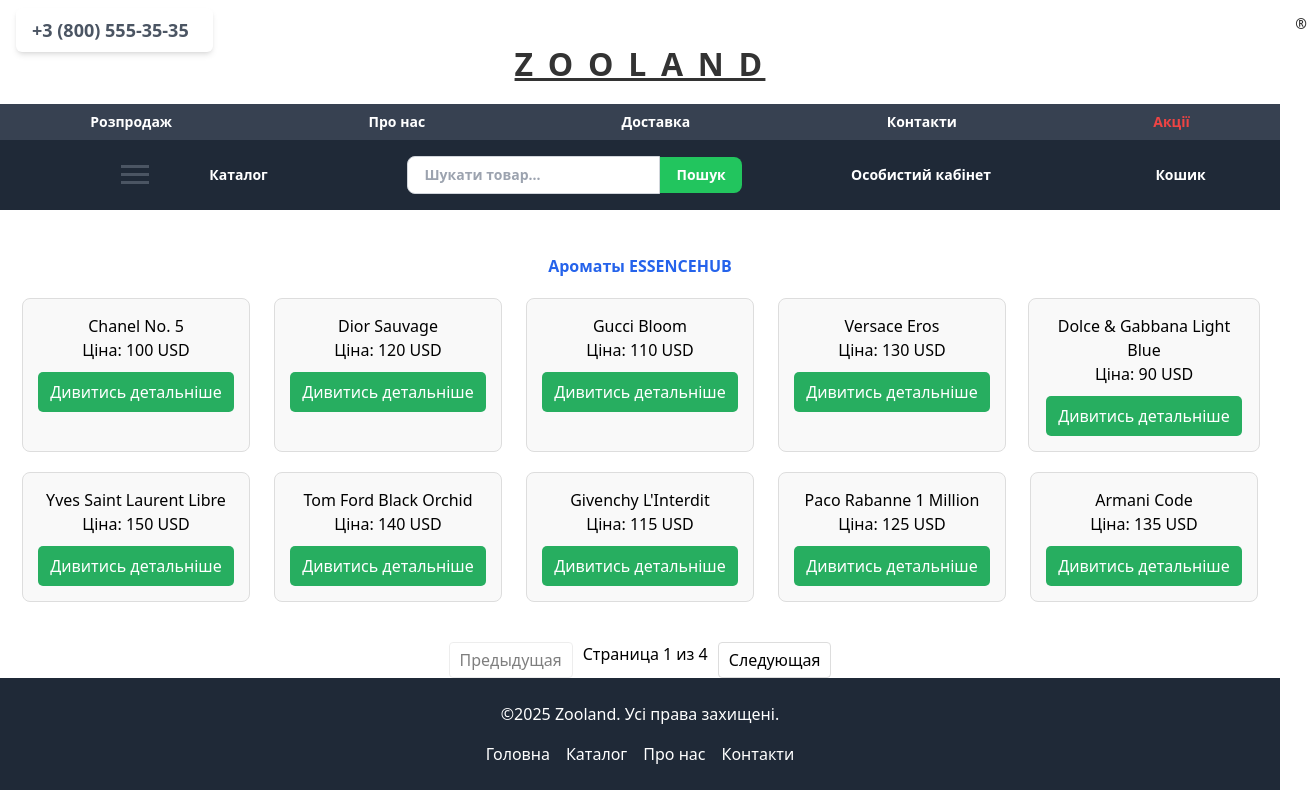
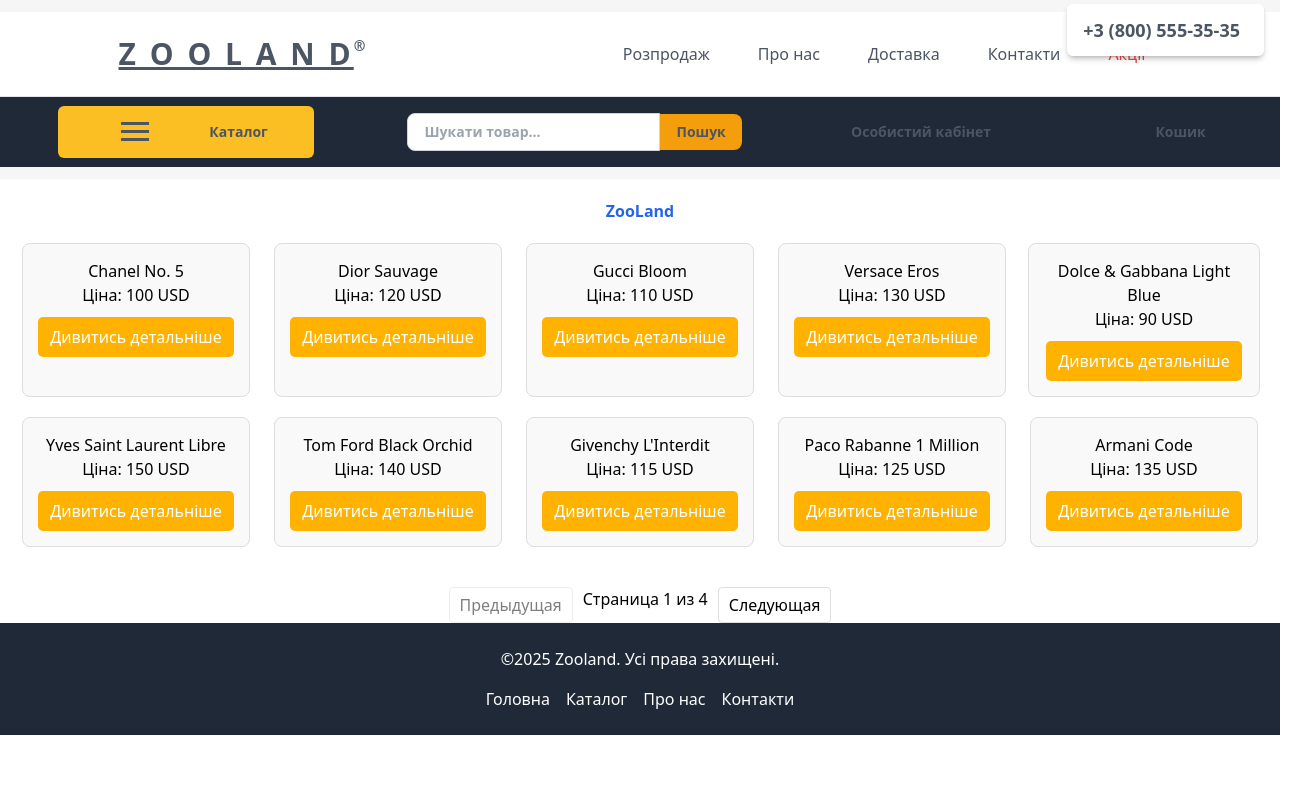
Before and after one commit to Vikingsergeevich/zoo-land, a Nuxt app in the folder zoo-land-frontend/: page /catalog in a window 1280 px wide. Shown: the whole page, 1310 px wide, since content can reach past the window. Built offline with nearby package versions, Linux system fonts and the light colour scheme.

Commit message:
Create header

```diff
--- a/zoo-land-frontend/components/Header/Header.vue
+++ b/zoo-land-frontend/components/Header/Header.vue
@@ -1,16 +1,13 @@
 <template>
-  <header class="header bg-gray-800 text-white py-6 w-full relative">
-    <div class="absolute top-2 left-4 bg-white text-gray-600 rounded-md px-4 py-2 shadow-md">
+  <header class="header bg-white text-white py-3 w-full relative">
+    <div class="absolute top-1 right-4 bg-white text-gray-600 rounded-md px-4 py-3 shadow-md">
       <span href="tel:+38005553535" class="flex items-center">
         <span class="font-bold text-lg mr-2">+3 (800) 555-35-35</span>
 			</hr>
         <!-- <button @click="requestCallback" class="bg-blue-600 text-white text-sm px-2 py-1 rounded">Перезвоните мне</button> -->
 			</span>
     </div>
-		<nuxt-link to="/" ><h1 class="text-6xl font-bold text-blue-600 py-6 underline tracking-widest relative">
-      Z O O L A N D
-      <sup class="text-sm absolute top-[-10px] right-[-30px]">®</sup>
-    </h1></nuxt-link>
+
     <HeaderNavbar />
   </header>
 </template>
@@ -34,7 +31,7 @@
 <style scoped>
 .header {
   text-align: center;
-  background-color: #ffffff;
+  background-color: rgba(246, 246, 246, var(--tw-bg-opacity));
   margin-bottom: 20px;
   position: relative;
 }
@@ -42,7 +39,7 @@
 .header h1 {
   margin: 0;
   font-size: 2em;
-  color: #333;
+  color: #5e5d55;
 }
 
 a {
--- a/zoo-land-frontend/components/Header/HeaderNavbar.vue
+++ b/zoo-land-frontend/components/Header/HeaderNavbar.vue
@@ -1,28 +1,41 @@
 <template>
   <div>
+
     <!-- Верхняя панель с кнопками -->
-    <nav class="bg-gray-700 text-white py-2 text-sm font-bold">
+    <nav class="py-3 bg-white border-b border-grey-light  text-gray-600 flex items-center justify-around space-x-4">
+      <nuxt-link to="/" ><h1 class="text-3xl font-bold text-gray-600 py-3 underline tracking-widest relative">
+      Z O O L A N D
+      <span class="text-sm absolute">®</span>
+    </h1></nuxt-link>
+
       <ul class="flex items-center justify-around space-x-4">
-        <li><nuxt-link to="/sale" class="hover:bg-green-500 px-4 py-2 rounded-md">Розпродаж</nuxt-link></li>
-        <li><nuxt-link to="/about" class="hover:bg-green-500 px-4 py-2 rounded-md">Про нас</nuxt-link></li>
-        <li><nuxt-link to="/delivery" class="hover:bg-green-500 px-4 py-2 rounded-md">Доставка</nuxt-link></li>
-        <li><nuxt-link to="/contacts" class="hover:bg-green-500 px-4 py-2 rounded-md">Контакти</nuxt-link></li>
-        <li><nuxt-link to="/offers" class="hover:bg-green-500 px-4 py-2 rounded-md text-red-500">Акції</nuxt-link></li>
+        <li><nuxt-link to="/sale" class="hover:bg-amber-500 hover:shadow-lg px-4 py-2 rounded-md">Розпродаж</nuxt-link></li>
+        <li><nuxt-link to="/about" class=" hover:bg-amber-500 hover:shadow-lg px-4 py-2 rounded-md">Про нас</nuxt-link></li>
+        <li><nuxt-link to="/delivery" class="hover:bg-amber-500 hover:shadow-lg px-4 py-2 rounded-md">Доставка</nuxt-link></li>
+        <li><nuxt-link to="/contacts" class="hover:bg-amber-500 hover:shadow-lg px-4 py-2 rounded-md">Контакти</nuxt-link></li>
+        <li><nuxt-link to="/offers" class="hover:bg-amber-500 hover:shadow-lg px-4 py-2 rounded-md text-red-500">Акції</nuxt-link></li>
       </ul>
+      <div class="absolute top-1 right-4 bg-white text-gray-600 rounded-md px-4 py-3 shadow-md">
+      <span href="tel:+38005553535" class="flex items-center">
+        <span class="font-bold text-lg mr-2">+3 (800) 555-35-35</span>
+			</hr>
+        <!-- <button @click="requestCallback" class="bg-blue-600 text-white text-sm px-2 py-1 rounded">Перезвоните мне</button> -->
+			</span>
+    </div>
     </nav>
 
     <!-- Основное меню -->
-    <nav class="bg-gray-800 text-white py-0 text-sm font-bold">
+    <nav class="bg-gray-800 text-gray-600 py-0 text-sm font-bold">
       <ul class="flex items-center justify-around space-x-4">
         <li class="w-64">
-          <nuxt-link to="/catalog" class="w-64 flex justify-around space-x-4 hover:bg-green-500 px-4 py-4 rounded-md w-40">
+          <nuxt-link to="/catalog" class=" bg-amber-400 w-64 flex justify-around space-x-4 hover:bg-amber-500 px-4 py-4 rounded-md w-40">
             <HeaderBurger class="ml-4" />
             Каталог
           </nuxt-link>
         </li>
         <li><HeaderSearch class="w-64"></HeaderSearch></li>
-        <li><nuxt-link to="/account" class="hover:bg-green-500 px-4 py-4 rounded-md">Особистий кабінет</nuxt-link></li>
-        <li><nuxt-link to="/checkout" class="hover:bg-green-500 px-4 py-4 rounded-md">Кошик</nuxt-link></li>
+        <li><nuxt-link to="/account" class="hover:bg-amber-500 px-4 py-4 rounded-md">Особистий кабінет</nuxt-link></li>
+        <li><nuxt-link to="/checkout" class="hover:bg-amber-500 px-4 py-4 rounded-md">Кошик</nuxt-link></li>
       </ul>
     </nav>
   </div>
--- a/zoo-land-frontend/components/Header/HeaderSearch.vue
+++ b/zoo-land-frontend/components/Header/HeaderSearch.vue
@@ -8,7 +8,7 @@
     />
     <button
       @click="handleSearch"
-      class="bg-green-500 text-white px-4 py-2 rounded-r-lg hover:bg-gray-700 focus:outline-none focus:ring-2 focus:ring-gray-500"
+      class="bg-amber-500 text-gray-600 px-4 py-2 rounded-r-lg hover:bg-gray-700 focus:outline-none focus:ring-2 focus:ring-gray-500"
     >
       Пошук
     </button>
--- a/zoo-land-frontend/components/ProductCard.vue
+++ b/zoo-land-frontend/components/ProductCard.vue
@@ -30,13 +30,13 @@
   display: inline-block;
   margin-top: 10px;
   padding: 8px 12px;
-  background-color: #27ae60;
+  background-color: #FFB300;
   color: #fff;
   text-decoration: none;
   border-radius: 5px;
 }
 
 .details-button:hover {
-  background-color: #219150;
+  background-color: #FFB300;
 }
 </style>
--- a/zoo-land-frontend/pages/catalog/index.vue
+++ b/zoo-land-frontend/pages/catalog/index.vue
@@ -1,6 +1,6 @@
 <template>
   <div>
-    <h2 class="text-center font-bold text-blue-600">Ароматы ESSENCEHUB</h2>
+    <h2 class="text-center font-bold text-blue-600">ZooLand</h2>
     <div class="product-grid">
       <div v-for="product in paginatedProducts" :key="product.id">
         <ProductCard :product="product" />
```
